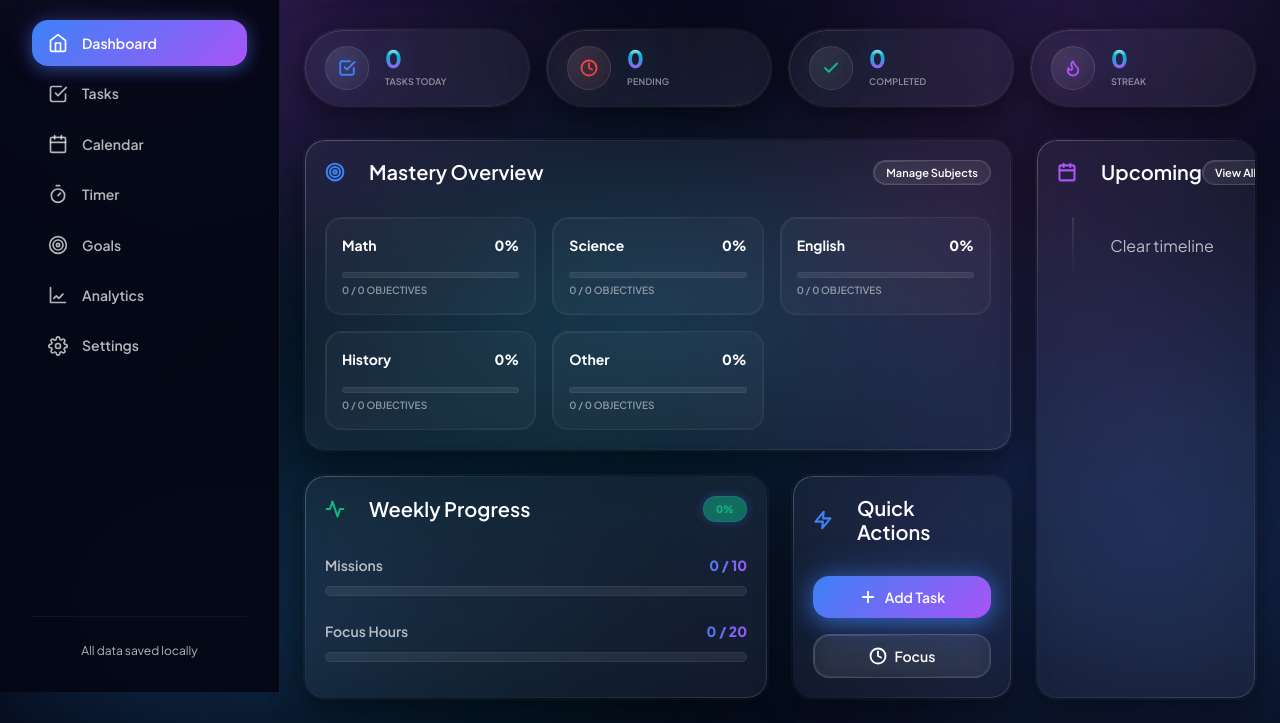
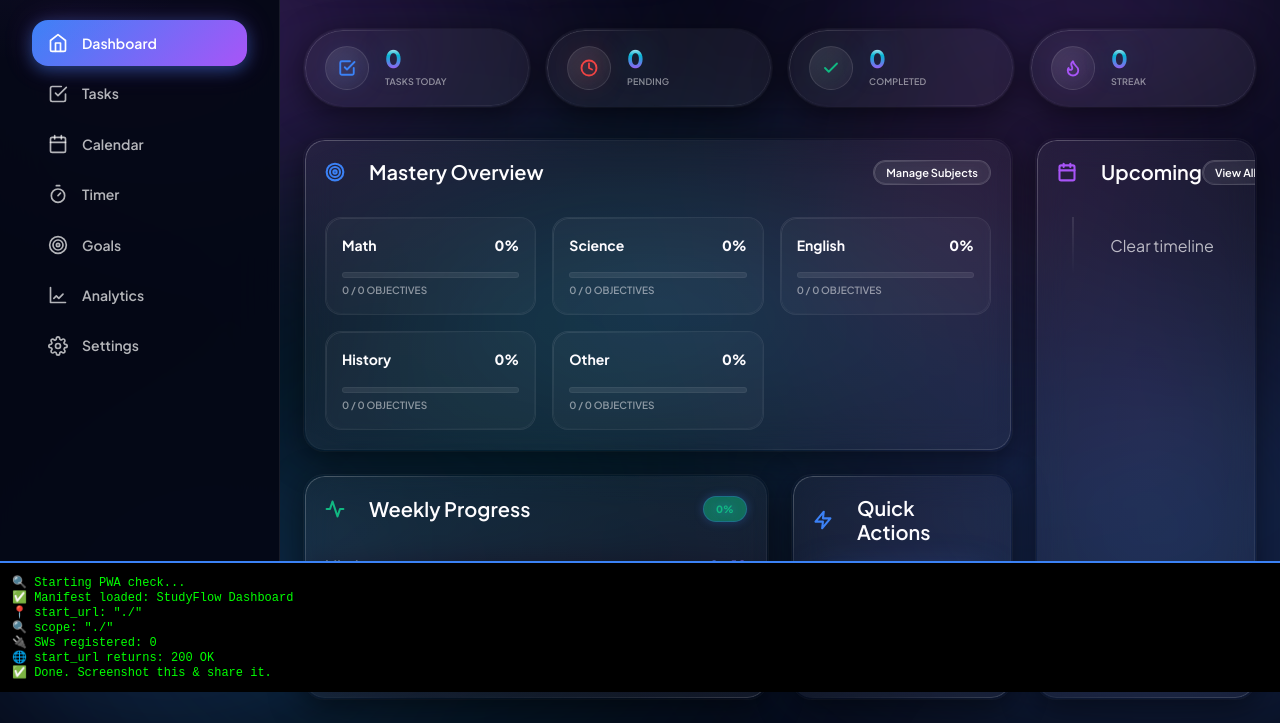
Before and after one commit to huzef-zo/Studyflow, a plain HTML site: page index.html in a window 1280 px wide. Shown: the part 108-831 px from the top of the page. Drawn offline with Linux system fonts and the light colour scheme.

Commit message:
Add PWA debug box and checks in index.html
Added a temporary PWA debug box with checks for manifest and service worker.

```diff
--- a/index.html
+++ b/index.html
@@ -367,5 +367,42 @@
       init();
     })();
   </script>
+  <!-- TEMPORARY PWA DEBUG BOX -->
+<div id="pwa-debug" style="position:fixed;bottom:0;left:0;right:0;background:#000;color:#0f0;padding:12px;font:12px monospace;z-index:9999;max-height:40vh;overflow-y:auto;border-top:2px solid #3B82F6;"></div>
+<script>
+(async () => {
+  const d = document.getElementById('pwa-debug');
+  const log = (m) => d.innerHTML += m + '<br>';
+  log('🔍 Starting PWA check...');
+
+  // 1. Manifest
+  try {
+    const res = await fetch('manifest.json');
+    const j = await res.json();
+    log(`✅ Manifest loaded: ${j.name || '❌ No name'}`);
+    log(`📍 start_url: "${j.start_url}"`);
+    log(`🔍 scope: "${j.scope}"`);
+  } catch(e) { log(`❌ Manifest failed: ${e.message}`); }
+
+  // 2. Service Worker
+  if ('serviceWorker' in navigator) {
+    const regs = await navigator.serviceWorker.getRegistrations();
+    log(`🔌 SWs registered: ${regs.length}`);
+    regs.forEach((r, i) => {
+      log(`   [${i}] Scope: ${r.scope} | State: ${r.active?.state || 'inactive'}`);
+    });
+  } else {
+    log('❌ SW not supported in this browser');
+  }
+
+  // 3. start_url check
+  try {
+    const check = await fetch(window.location.href, {method:'HEAD'});
+    log(`🌐 start_url returns: ${check.status} ${check.statusText}`);
+  } catch(e) { log(`❌ start_url fetch failed: ${e.message}`); }
+
+  log('✅ Done. Screenshot this & share it.');
+})();
+</script>
 </body>
 </html>
```
